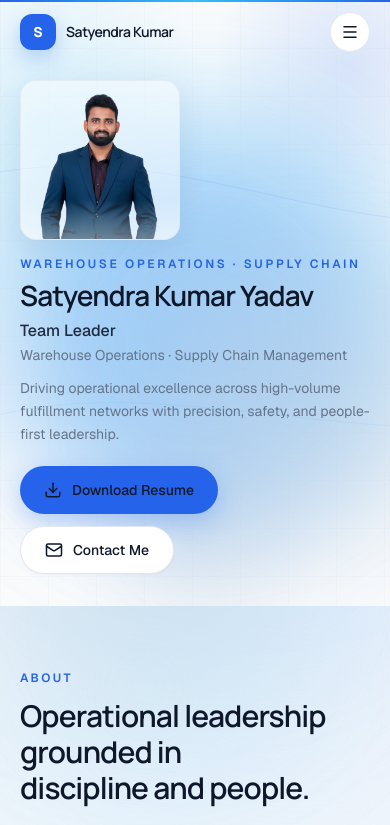
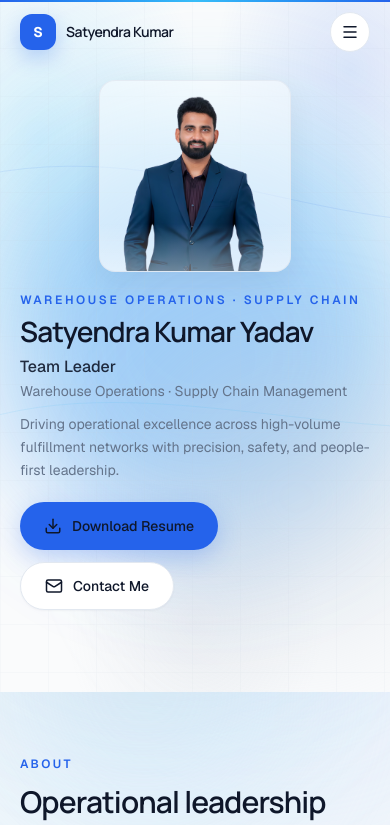
Before and after one commit to abhishekxsaroj/satyendra-yadav, a Next.js app: page / in a window 390 px wide. Shown: the top 825 px of the page. Built offline with nearby package versions, Linux system fonts and the light colour scheme.

Commit message:
Center and enlarge mobile hero profile with ~80% viewport height.

```diff
--- a/src/sections/Hero.tsx
+++ b/src/sections/Hero.tsx
@@ -10,7 +10,7 @@ export function Hero() {
   return (
     <section
       id="home"
-      className="relative overflow-hidden gradient-mesh min-h-0 lg:min-h-[100svh]"
+      className="relative min-h-[82svh] overflow-hidden gradient-mesh lg:min-h-[100svh]"
     >
       {/* Floating blobs */}
       <motion.div
@@ -74,19 +74,19 @@ export function Hero() {
         />
       </svg>
 
-      <div className="section-pad container-max relative z-10 flex flex-col justify-start pt-20 pb-8 lg:min-h-[100svh] lg:justify-center lg:pb-24 lg:pt-28">
+      <div className="section-pad container-max relative z-10 flex min-h-[82svh] flex-col justify-start pt-20 pb-14 lg:min-h-[100svh] lg:justify-center lg:pb-24 lg:pt-28">
         <motion.div
           variants={heroStagger}
           initial="hidden"
           animate="visible"
           className="relative z-20 max-w-4xl lg:max-w-[56%]"
         >
-          {/* Mobile profile — larger, tighter to content */}
+          {/* Mobile profile — centered & larger */}
           <motion.div
             variants={fadeInUp}
-            className="mb-4 flex lg:hidden"
+            className="mb-5 flex justify-center lg:hidden"
           >
-            <div className="relative h-40 w-40 overflow-hidden rounded-2xl border border-border/80 bg-white/50 shadow-[var(--shadow-md)] sm:h-44 sm:w-44">
+            <div className="relative h-48 w-48 overflow-hidden rounded-2xl border border-border/80 bg-white/50 shadow-[var(--shadow-md)] sm:h-52 sm:w-52">
               {/* eslint-disable-next-line @next/next/no-img-element */}
               <img
                 src="/images/profile1.svg"
```
